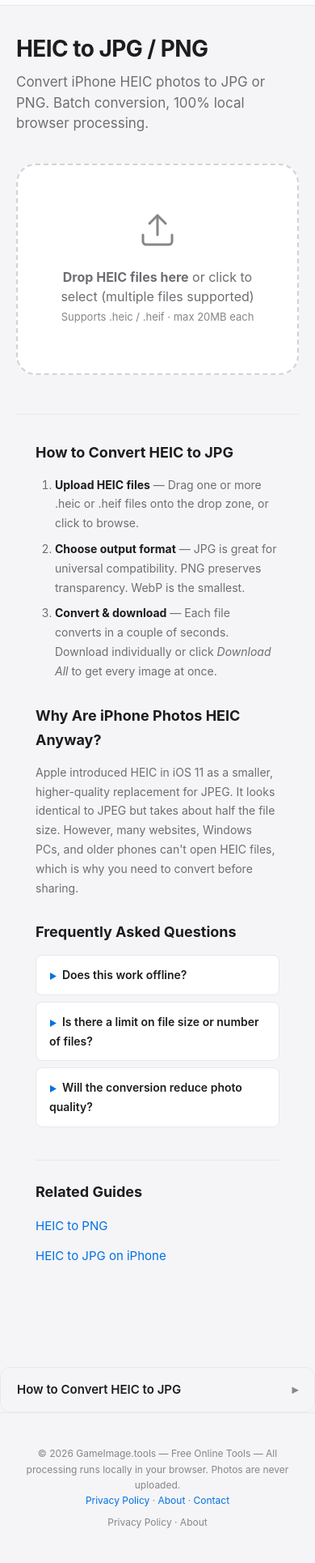
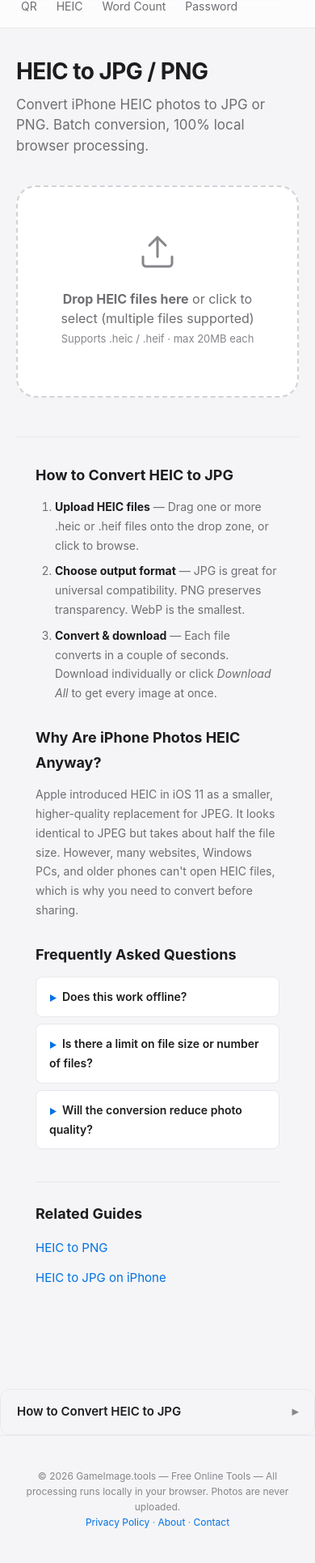
Before and after one commit to chengcheng921/game-image-tools-site, a plain HTML site: page heic.html in a window 390 px wide. Shown: the part 46-1976 px from the top of the page at 81% size. Drawn offline with Linux system fonts and the light colour scheme.

Commit message:
fix: restore mobile nav, dedupe footer, repair guide lookup and tool titles

```diff
--- a/css/style.css
+++ b/css/style.css
@@ -676,8 +676,38 @@ img {
    Responsive
    ============================================ */
 @media (max-width: 768px) {
+  /* Mobile: links stay visible as a scrollable second row instead of being hidden */
+  .nav-inner {
+    height: auto;
+    padding: 6px 16px;
+    flex-wrap: wrap;
+    row-gap: 2px;
+  }
+
   .nav-links {
+    display: flex;
+    width: 100%;
+    gap: 4px;
+    overflow-x: auto;
+    scrollbar-width: none;
+    -webkit-overflow-scrolling: touch;
+  }
+
+  .nav-links::-webkit-scrollbar {
     display: none;
+  }
+
+  .nav-links li {
+    flex: 0 0 auto;
+  }
+
+  .nav-links a {
+    display: inline-flex;
+    align-items: center;
+    min-height: 40px;
+    padding: 0 10px;
+    font-size: 14px;
+    white-space: nowrap;
   }
 
   .hero {
--- a/js/common.js
+++ b/js/common.js
@@ -268,21 +268,13 @@ const usageGuides = {
   }
 };
 
-// Fallback guides for pages without specific content
-const defaultGuide = {
-  en: {
-    title: 'How to Use This Tool',
-    body: `<p>1. Upload your file by dragging it into the drop zone or clicking to browse.</p>
-      <p>2. Adjust the available options as needed.</p>
-      <p>3. Click the action button (Convert / Generate / Download) to process.</p>
-      <p>4. Your processed file will download automatically.</p>
-      <p>💡 All processing happens locally in your browser — your files never leave your device.</p>`
-  },
-};
+// Fallback guides were removed: showing generic "upload a file" steps on tools
+// that do not take files (UUID, password, timestamp) was misleading.
 
 function injectUsageGuide() {
   const page = location.pathname.split('/').pop();
   if (!page || page === 'index.html') return;
+  const guideKey = page.endsWith('.html') ? page : `${page}.html`;
 
   // Inject CSS once
   if (!document.getElementById('usage-guide-css')) {
@@ -304,7 +296,8 @@ function injectUsageGuide() {
   if (!footer) return;
   const existing = document.querySelector('.usage-guide');
   if (existing) return; // guide already injected
-  const guide = usageGuides[page] || defaultGuide;
+  const guide = usageGuides[guideKey];
+  if (!guide) return;
   const g = guide.en;
   const details = document.createElement('details');
   details.className = 'usage-guide';
@@ -313,19 +306,6 @@ function injectUsageGuide() {
 }
 
 
-/* Inject Privacy / About links into every tool page footer */
-function injectFooterLinks() {
-  const footer = document.querySelector('.footer');
-  if (!footer || footer.querySelector('.footer-links')) return;
-  const p = document.createElement('p');
-  p.className = 'footer-links';
-  p.style.marginTop = '8px';
-  const path = location.pathname.includes('/blog/') ? '' : '';
-  p.innerHTML = `<a href="${path}privacy.html" style="color:var(--color-text-tertiary);">Privacy Policy</a> · <a href="${path}about.html" style="color:var(--color-text-tertiary);">About</a>`;
-  footer.appendChild(p);
-}
-
 document.addEventListener('DOMContentLoaded', () => {
   injectUsageGuide();
-  injectFooterLinks();
 });
--- a/js/image-handoff.js
+++ b/js/image-handoff.js
@@ -13,12 +13,12 @@
 
   // image tools that support handoff (heic is source-only: output images don't need re-converting to heic)
   const TOOLS = [
-    { id: 'compress', href: 'compress.html', label: 'Compress' },
-    { id: 'resize', href: 'resize.html', label: 'Resize' },
-    { id: 'crop', href: 'crop.html', label: 'Crop' },
-    { id: 'convert', href: 'convert.html', label: 'Convert' },
-    { id: 'rotate', href: 'rotate.html', label: 'Rotate' },
-    { id: 'palette', href: 'palette.html', label: 'Colors' },
+    { id: 'compress', href: '/compress', label: 'Compress' },
+    { id: 'resize', href: '/resize', label: 'Resize' },
+    { id: 'crop', href: '/crop', label: 'Crop' },
+    { id: 'convert', href: '/convert', label: 'Convert' },
+    { id: 'rotate', href: '/rotate', label: 'Rotate' },
+    { id: 'palette', href: '/palette', label: 'Colors' },
   ];
 
   let dbPromise = null;
```
Also changed, not shown: compress.html (+4 -4 lines), crop.html (+4 -4 lines), epub.html (+4 -4 lines), index.html (+1 -6 lines).
